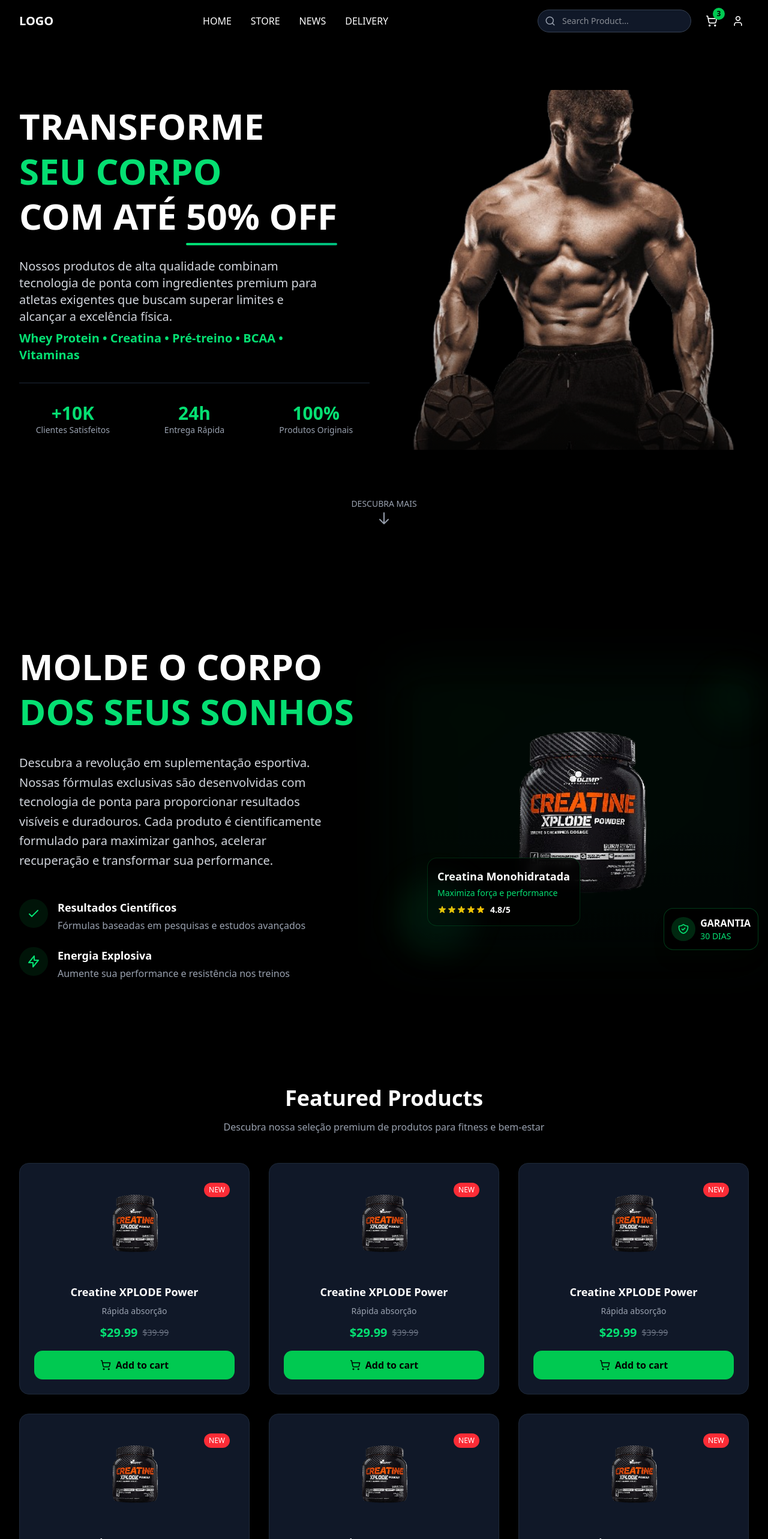
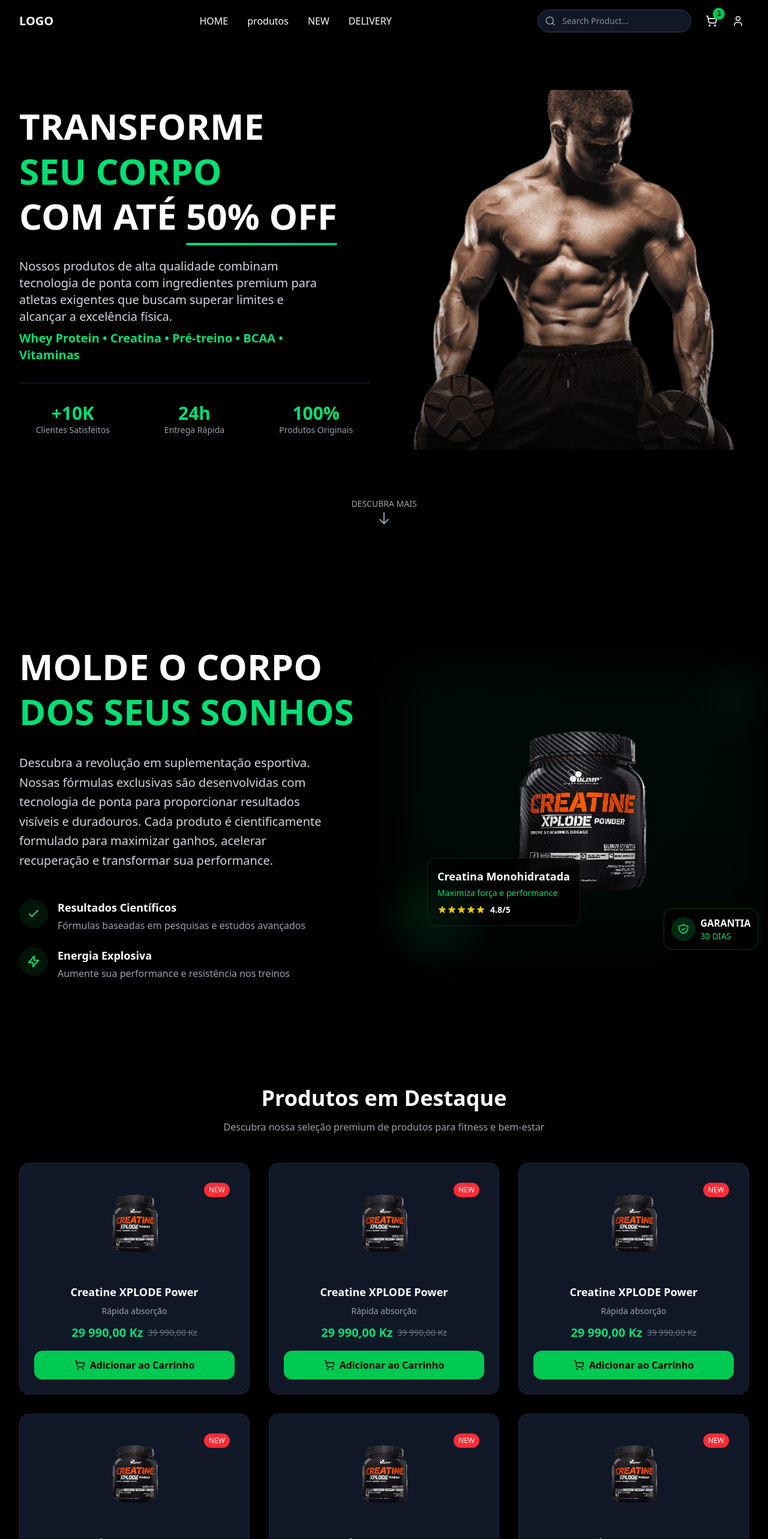
Before and after one commit to Marcosmassala/X-E-commerce, a Next.js app: page / in a window 1280 px wide. Shown: the top 2566 px of the page at 60% size. Built offline with nearby package versions, Linux system fonts and the light colour scheme.

Commit message:
resolvendo problemas de hospedagem

```diff
--- a/app/(private)/(user)/perfil/Meuperfil.jsx
+++ b/app/(private)/(user)/perfil/Meuperfil.jsx
@@ -105,6 +105,19 @@ export default function PerfilUsuario() {
       <div className="flex-1 flex flex-col">
         <Navbar />
 
+        {/* Cabeçalho */}
+        <div className="w-full bg-black border-b border-gray-800 py-6">
+          <div className="px-4 md:px-6 lg:px-8">
+            <h1 className="text-2xl md:text-3xl font-bold text-white">
+              {activeSection === "pedidos" ? "Meus Pedidos" : "Meu Perfil"}
+            </h1>
+            <p className="text-gray-400 mt-2">
+              {activeSection === "pedidos"
+                ? "Acompanhe e gerencie todos os seus pedidos"
+                : "Gerencie suas informações pessoais"}
+            </p>
+          </div>
+        </div>
 
         {/* Conteúdo */}
         <div className="flex-1 px-4 md:px-6 lg:px-8 py-4 md:py-6">
--- a/app/Conteiner.jsx
+++ b/app/Conteiner.jsx
@@ -10,16 +10,16 @@ export default function FitnessPage() {
 
   const navItems = [
     { href: "/", label: "HOME" },
-    { href: "/store", label: "STORE" },
-    { href: "/news", label: "NEWS" },
+    { href: "/produtos", label: "produtos" },
+    { href: "/NEW", label: "NEW" },
     { href: "/delivery", label: "DELIVERY" },
   ];
 
   const products = Array(6).fill({
     name: "Creatine XPLODE Power",
     description: "Rápida absorção",
-    price: 29.99,
-    originalPrice: 39.99,
+    price: 29990,
+    originalPrice: 39990,
     badge: "NEW",
   });
 
@@ -34,6 +34,16 @@ export default function FitnessPage() {
       { href: "/equipment", label: "Equipamentos" },
       { href: "/clothing", label: "Vestuário" },
     ],
+  };
+
+
+  const formatKz = (value) => {
+    return value.toLocaleString('pt-AO', {
+      style: 'currency',
+      currency: 'AOA',
+      minimumFractionDigits: 2,
+      maximumFractionDigits: 2
+    }).replace('AOA', 'Kz');
   };
 
   return (
@@ -85,7 +95,11 @@ export default function FitnessPage() {
               </div>
 
               <div className="flex items-center gap-2">
-                <button className="group relative rounded-full p-2 hover:bg-gray-800 transition-colors duration-200">
+                {/* ÍCONE DO CARRINHO COM LINK */}
+                <Link
+                  href="/carrinho"
+                  className="group relative rounded-full p-2 hover:bg-gray-800 transition-colors duration-200"
+                >
                   <ShoppingCart
                     size={20}
                     className="group-hover:text-green-400 transition-colors"
@@ -93,11 +107,15 @@ export default function FitnessPage() {
                   <span className="absolute -right-1 -top-1 flex h-5 w-5 items-center justify-center rounded-full bg-green-500 text-xs font-bold text-black">
                     {cartItems}
                   </span>
-                </button>
+                </Link>
 
-                <button className="rounded-full p-2 hover:bg-gray-800 transition-colors duration-200">
+                {/* ÍCONE DO PERFIL COM LINK */}
+                <Link
+                  href="/perfil"
+                  className="rounded-full p-2 hover:bg-gray-800 transition-colors duration-200"
+                >
                   <User size={20} className="hover:text-green-400 transition-colors" />
-                </button>
+                </Link>
               </div>
             </div>
           </nav>
@@ -162,23 +180,7 @@ export default function FitnessPage() {
             Whey Protein • Creatina • Pré-treino • BCAA • Vitaminas
           </span>
         </p>
-        {/*
-        <div className="flex flex-col sm:flex-row gap-4 pt-4">
-          <button className="group relative bg-gradient-to-r from-green-500 to-emerald-600 text-black font-bold px-8 py-4 rounded-full hover:shadow-2xl hover:shadow-green-500/30 transition-all duration-300 transform hover:-translate-y-1 active:translate-y-0">
-            <span className="relative z-10 flex items-center justify-center gap-2">
-              <svg className="w-5 h-5" fill="none" stroke="currentColor" viewBox="0 0 24 24">
-                <path strokeLinecap="round" strokeLinejoin="round" strokeWidth="2" d="M3 3h2l.4 2M7 13h10l4-8H5.4M7 13L5.4 5M7 13l-2.293 2.293c-.63.63-.184 1.707.707 1.707H17m0 0a2 2 0 100 4 2 2 0 000-4zm-8 2a2 2 0 11-4 0 2 2 0 014 0z" />
-              </svg>
-              COMPRAR AGORA
-            </span>
-            <span className="absolute inset-0 rounded-full bg-gradient-to-r from-green-400 to-green-500 opacity-0 group-hover:opacity-100 transition-opacity duration-300"></span>
-          </button>
 
-          <button className="border-2 border-gray-800 text-white font-bold px-8 py-4 rounded-full hover:border-green-400 hover:text-green-400 hover:bg-green-400/5 transition-all duration-300">
-            VER TODOS OS PRODUTOS →
-          </button>
-        </div>
-        *}
 
         {/* Estatísticas */}
         <div className="grid grid-cols-2 md:grid-cols-3 gap-6 pt-8 border-t border-gray-800">
@@ -346,7 +348,7 @@ export default function FitnessPage() {
 </section>
         <section className="container mx-auto px-4 lg:px-8 py-16">
           <div className="text-center mb-12">
-            <h2 className="text-3xl lg:text-4xl font-bold mb-4">Featured Products</h2>
+            <h2 className="text-3xl lg:text-4xl font-bold mb-4">Produtos em Destaque</h2>
             <p className="text-gray-400 max-w-2xl mx-auto">
               Descubra nossa seleção premium de produtos para fitness e bem-estar
             </p>
@@ -377,17 +379,19 @@ export default function FitnessPage() {
                   <h3 className="font-semibold text-lg mb-2 text-center">{product.name}</h3>
                   <p className="text-gray-400 text-sm mb-3 text-center">{product.description}</p>
                   <div className="flex items-center justify-center gap-2 mb-4">
-                    <span className="text-green-400 font-bold text-xl">${product.price.toFixed(2)}</span>
+                    <span className="text-green-400 font-bold text-xl">
+                      {formatKz(product.price)}
+                    </span>
                     {product.originalPrice && (
                       <span className="text-gray-500 line-through text-sm">
-                        ${product.originalPrice.toFixed(2)}
+                        {formatKz(product.originalPrice)}
                       </span>
                     )}
                   </div>
 
                   <button className="w-full bg-green-500 hover:bg-green-600 text-black py-3 rounded-xl font-semibold transition-all duration-200 flex items-center justify-center gap-2">
                     <ShoppingCart size={18} />
-                    Add to cart
+                    Adicionar ao Carrinho
                   </button>
                 </div>
               </div>
--- a/package.json
+++ b/package.json
@@ -16,7 +16,7 @@
     "clsx": "^2.1.1",
     "formik": "^2.4.9",
     "lucide-react": "^0.554.0",
-    "next": "16.0.3",
+    "next": "^15.5.7",
     "react": "19.2.0",
     "react-dom": "19.2.0",
     "react-icons": "^5.5.0",
```
Also changed, not shown: 1 other file (tests, documents, lock files or other folders).
